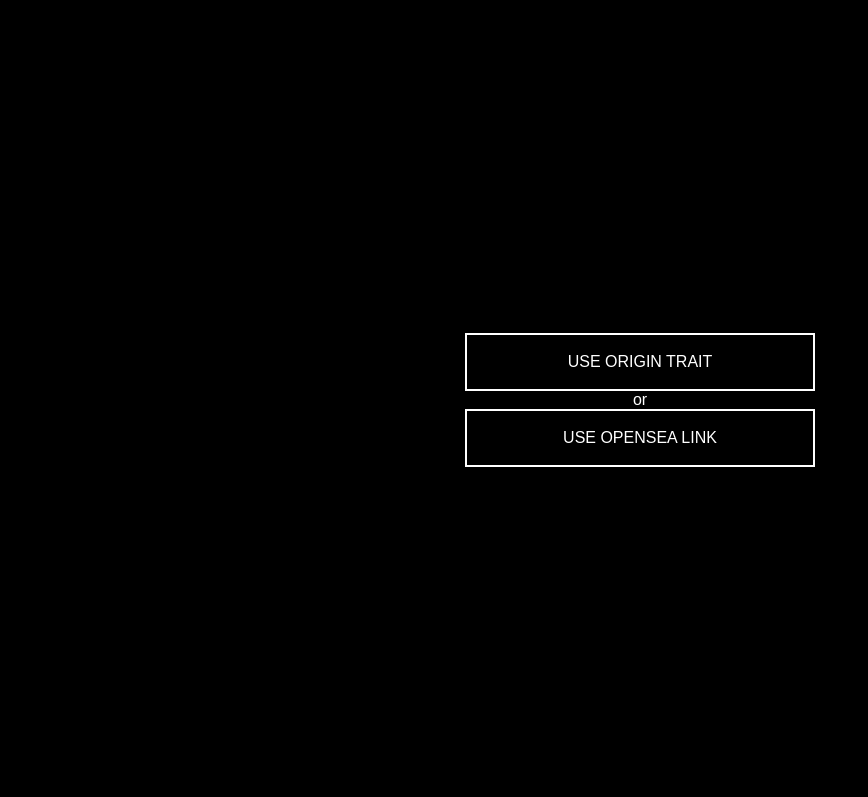
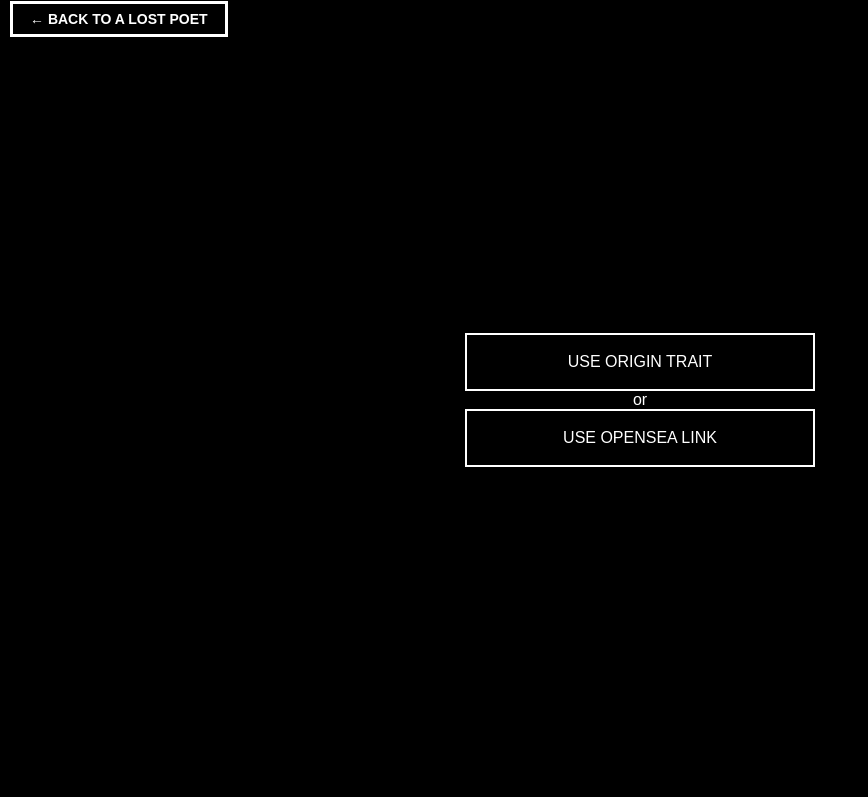
Before and after one commit to alostpoet/origin-dropped, a website: page index.html in a window 1280 px wide. Shown: the top 797 px of the page, without its empty margins (0-868 px from the left). Drawn offline with Linux system fonts and the light colour scheme.

Commit message:
added nav
Signed-off-by: Robin <accounts@ganttify.com>

```diff
--- a/index.html
+++ b/index.html
@@ -88,9 +88,38 @@
             color: #fff;
             width: 286px;
         }
+        nav {
+            position: absolute;
+            top: 10px;
+            left: 10px;
+            color: #fff;
+        }
+        nav a {
+            text-decoration: none;
+            color: #fff;
+            border: none;
+            outline: 3px solid #fff;
+            outline-offset: -3px;
+            background: rgba(0,0,0,1);
+            padding: 10px 20px;
+            font-size: 14px;
+            text-transform: uppercase;
+            font-weight: bolder;
+            transition: background-color .4s ease;
+        }
+        nav a:hover {
+            background: rgba(255,255,255,0.2);
+            outline-width: 4px;
+            outline-offset: -4px;
+        }
     </style>
 </head>
 <body>
+
+<nav>
+    <a href="https://alostpoet.xyz">&larr; Back to A Lost Poet</a>
+</nav>
+
 <div id="app" class="container">
     <div class="page centered" id="startPage">
         <a class="block" id="useOriginCode" onclick="pageNav.to('originCodePage')">Use Origin Trait</a> or <a class="block" id="useOSUrl" onclick="pageNav.to('osLinkPage')">Use OpenSea Link</a>
@@ -126,6 +155,6 @@
     </div>
 </div>
 <img src="https://hits.seeyoufarm.com/api/count/incr/badge.svg?url=https%3A%2F%2Forigin-dropped.alostpoet.xyz&count_bg=%23005788&title_bg=%23000000&icon=&icon_color=%23E7E7E7&title=Origins+checked+today+%2F+all+time&edge_flat=false"/>
-<script type="module" src="./dist/app.min.js?v=1633042631700"></script>
+<script type="module" src="./dist/app.min.js?v=1633042832834"></script>
 </body>
 </html>
```
